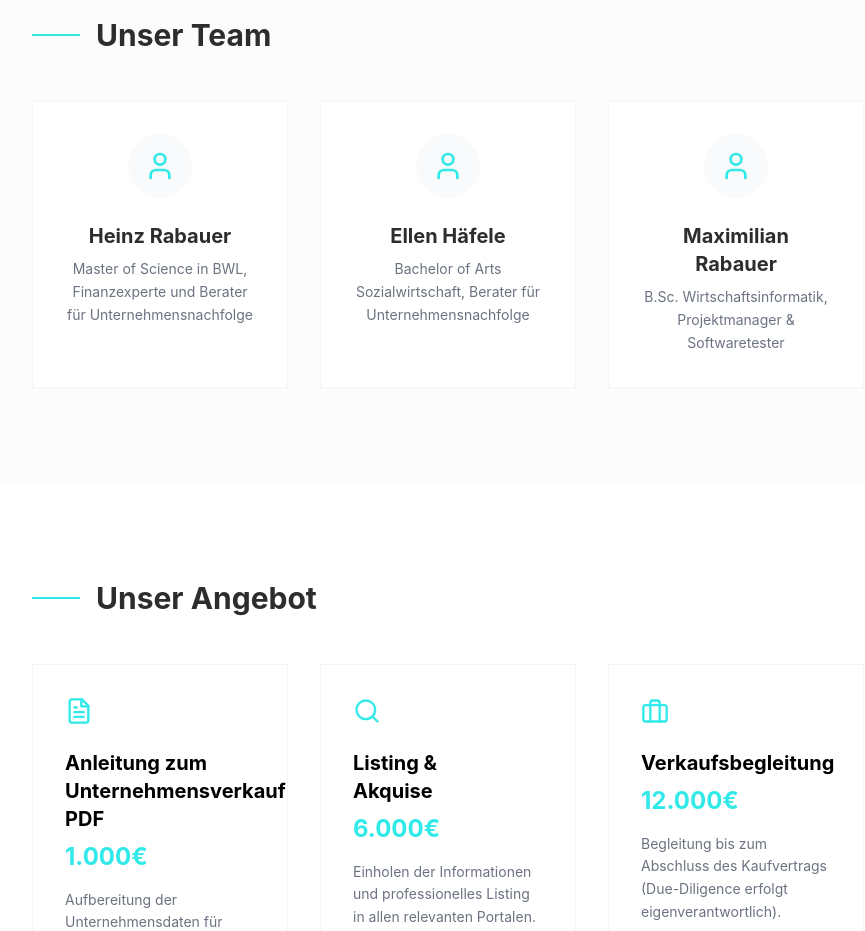
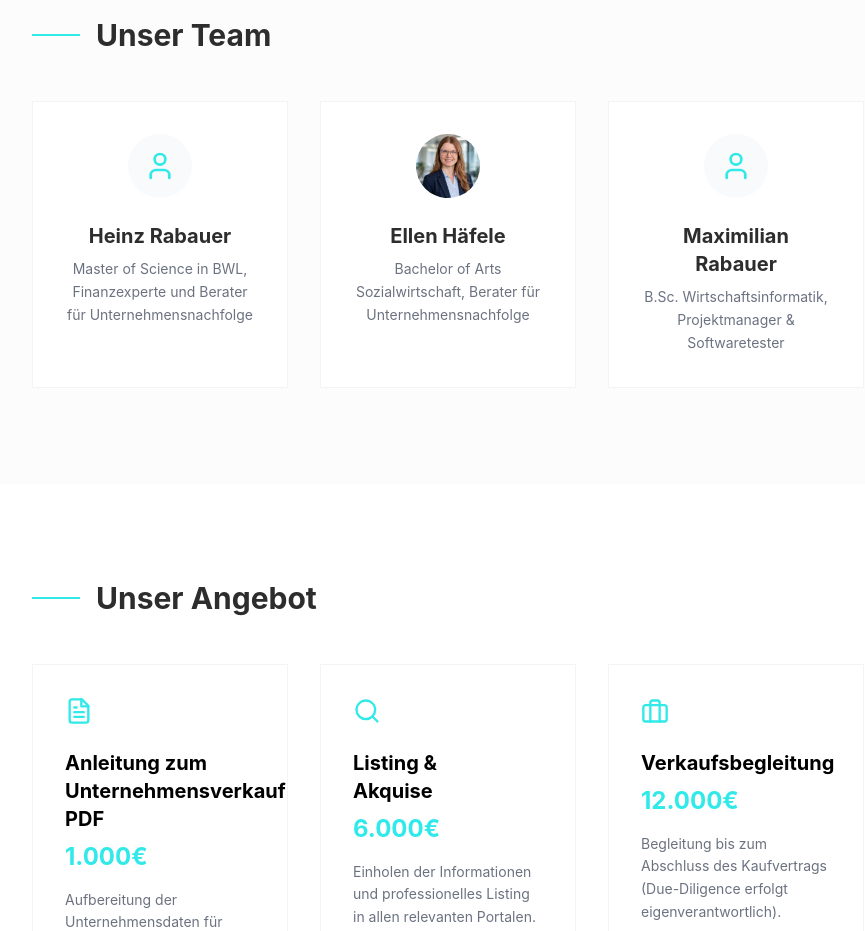
Before and after one commit to ellen2407/modern-services, a React (Vite) app: page / in a window 1280 px wide. Shown: the part 1580-2511 px from the top of the page, without its empty margins (320-1185 px from the left). Built offline with nearby package versions, Linux system fonts and the light colour scheme.

Commit message:
foto ellen eingebaut

```diff
--- a/src/components/About.tsx
+++ b/src/components/About.tsx
@@ -1,8 +1,25 @@
 
-import React from 'react';
-import { CheckCircle, Shield, Code, Cpu, User } from 'lucide-react';
+import React, { useEffect, useState } from 'react';
+import { CheckCircle, Shield, Code, Cpu, User, X } from 'lucide-react';
 
 const About: React.FC = () => {
+  const [expandedImage, setExpandedImage] = useState<{ src: string; name: string } | null>(null);
+
+  useEffect(() => {
+    if (!expandedImage) return;
+
+    const handleKeyDown = (event: KeyboardEvent) => {
+      if (event.key === 'Escape') setExpandedImage(null);
+    };
+
+    document.body.style.overflow = 'hidden';
+    window.addEventListener('keydown', handleKeyDown);
+
+    return () => {
+      document.body.style.overflow = '';
+      window.removeEventListener('keydown', handleKeyDown);
+    };
+  }, [expandedImage]);
   const certificates = [
     { icon: <CheckCircle className="text-[#31e9e9]" size={20} />, text: 'Berater für Unternehmensnachfolge' },
     { icon: <Shield className="text-[#31e9e9]" size={20} />, text: 'Projektmanagement klassisch, agil & hybrid' },
@@ -12,7 +29,7 @@ const About: React.FC = () => {
 
   const teamMembers = [
     { name: 'Heinz Rabauer', role: 'Master of Science in BWL, Finanzexperte und Berater für Unternehmensnachfolge' },
-    { name: 'Ellen Häfele', role: 'Bachelor of Arts Sozialwirtschaft, Berater für Unternehmensnachfolge' },
+    { name: 'Ellen Häfele', role: 'Bachelor of Arts Sozialwirtschaft, Berater für Unternehmensnachfolge', image: '/images/team/ellen-haefele.png' },
     { name: 'Maximilian Rabauer', role: 'B.Sc. Wirtschaftsinformatik, Projektmanager & Softwaretester' },
   ];
 
@@ -53,8 +70,23 @@ const About: React.FC = () => {
           <div className="grid md:grid-cols-3 gap-8">
             {teamMembers.map((member, idx) => (
               <div key={idx} className="p-8 border border-gray-100 hover:border-[#52e3fe] transition-all bg-white flex flex-col items-center text-center">
-                <div className="w-16 h-16 bg-gray-50 rounded-full flex items-center justify-center mb-6 text-[#31e9e9]">
-                  <User size={32} />
+                <div className="w-16 h-16 bg-gray-50 rounded-full flex items-center justify-center mb-6 text-[#31e9e9] overflow-hidden">
+                  {member.image ? (
+                    <button
+                      type="button"
+                      onClick={() => setExpandedImage({ src: member.image!, name: member.name })}
+                      className="w-full h-full cursor-pointer focus:outline-none focus-visible:ring-2 focus-visible:ring-[#31e9e9] focus-visible:ring-offset-2 rounded-full"
+                      aria-label={`Porträtfoto von ${member.name} vergrößern`}
+                    >
+                      <img
+                        src={member.image}
+                        alt={`Porträtfoto von ${member.name}`}
+                        className="w-full h-full object-cover"
+                      />
+                    </button>
+                  ) : (
+                    <User size={32} />
+                  )}
                 </div>
                 <h3 className="text-xl font-bold text-[#2d2d2d] mb-2">{member.name}</h3>
                 <p className="text-gray-500 text-sm leading-relaxed">{member.role}</p>
@@ -63,6 +95,31 @@ const About: React.FC = () => {
           </div>
         </div>
       </div>
+
+      {expandedImage && (
+        <div
+          className="fixed inset-0 z-50 flex items-center justify-center bg-black/70 p-6"
+          onClick={() => setExpandedImage(null)}
+          role="dialog"
+          aria-modal="true"
+          aria-label={`Vergrößertes Porträtfoto von ${expandedImage.name}`}
+        >
+          <button
+            type="button"
+            onClick={() => setExpandedImage(null)}
+            className="absolute top-6 right-6 p-2 text-white/80 hover:text-white transition-colors"
+            aria-label="Vergrößertes Bild schließen"
+          >
+            <X size={28} />
+          </button>
+          <img
+            src={expandedImage.src}
+            alt={`Porträtfoto von ${expandedImage.name}`}
+            className="max-h-[85vh] max-w-[min(90vw,32rem)] w-auto rounded-lg shadow-2xl object-contain"
+            onClick={(event) => event.stopPropagation()}
+          />
+        </div>
+      )}
     </section>
   );
 };
```
Also changed, not shown: public/images/team/ellen-haefele.png (added).
